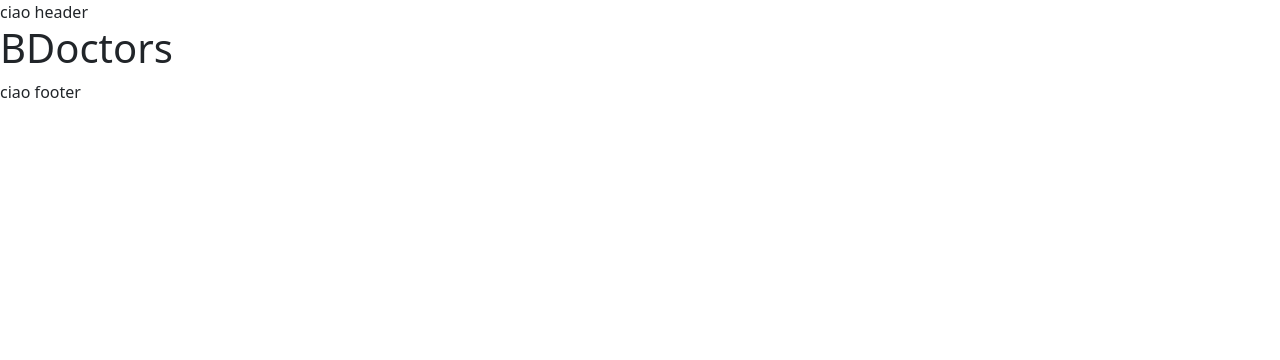
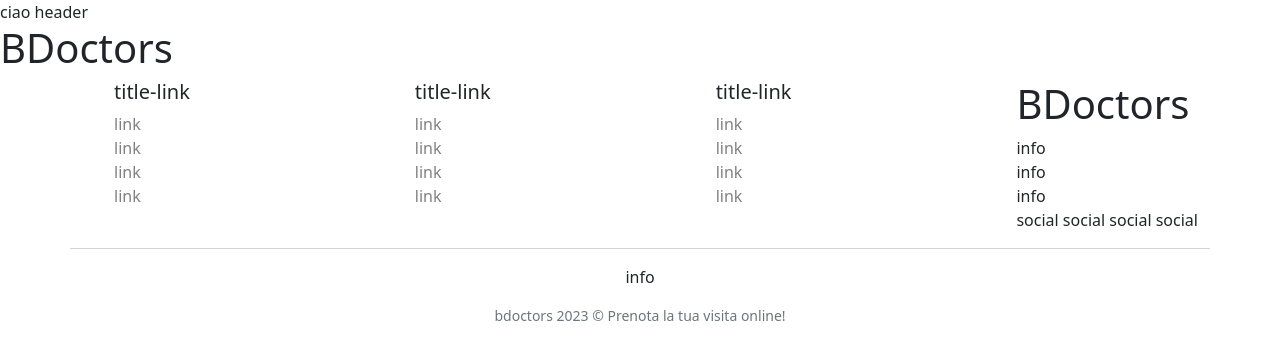
Before and after one commit to Giotreglia/bdoctors-frontend, a Vue app: page / in a window 1280 px wide. Shown: the top 360 px of the page. Built offline with nearby package versions, Linux system fonts and the light colour scheme.

Commit message:
working on footer

```diff
--- a/src/components/AppFooter.vue
+++ b/src/components/AppFooter.vue
@@ -1,6 +1,66 @@
+
+<script>
+</script>
+
 <template>
-    <div>
-        ciao footer
-    </div>
+    <footer>
+        <div class="container up d-flex justify-content-between">
+            <div class="side-links" v-for="sides in 3">
+                <ul>
+                    <li>
+                        <h5>title-link</h5>
+                    </li>
+                    <li><a href="#">link</a></li>
+                    <li><a href="#">link</a></li>
+                    <li><a href="#">link</a></li>
+                    <li><a href="#">link</a></li>
+                </ul>
+            </div>
+
+            <div class="side-info">
+                <ul>
+                    <li>
+                        <h1>BDoctors</h1>
+                    </li>
+                    <li>info</li>
+                    <li>info</li>
+                    <li>info</li>
+                    <div>
+                        <span v-for="socials in 4"> social </span>
+                    </div>
+                </ul>
+            </div>
+        </div>
+
+        <div class="container down text-center">
+            <div class="p-3">info</div>
+            <div class="text text-secondary">bdoctors 2023 &copy; Prenota la tua visita online!</div>
+        </div>
+    </footer>
 </template>
-<script></script>
+
+<style lang="scss" scoped>
+.container.up {
+    border-bottom: 1px solid lightgrey;
+
+    li {
+        list-style: none;
+    }
+
+    a {
+        text-decoration: none;
+        color: grey;
+
+        &:hover {
+            text-decoration: underline;
+        }
+    }
+
+}
+
+.container.down {
+    .text {
+        font-size: 14px;
+    }
+}
+</style>
```
